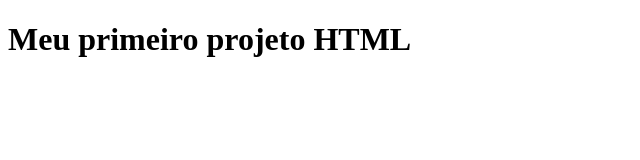
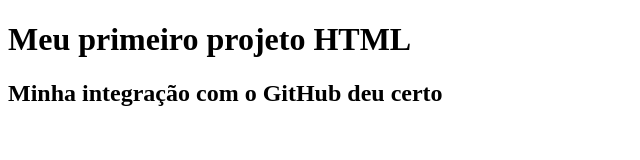
Before and after one commit to willianbortolato/23_02, a plain HTML site: page index.html in a window 1280 px wide. Shown: the whole page, without its empty margins (0-640 px from the left). Drawn offline with Linux system fonts and the light colour scheme.

Commit message:
meu segundo commit

```diff
--- a/index.html
+++ b/index.html
@@ -7,5 +7,6 @@
 </head>
 <body>
     <H1>Meu primeiro projeto HTML</H1>
+    <H2>Minha integração com o GitHub deu certo</H2>
 </body>
 </html>
```
